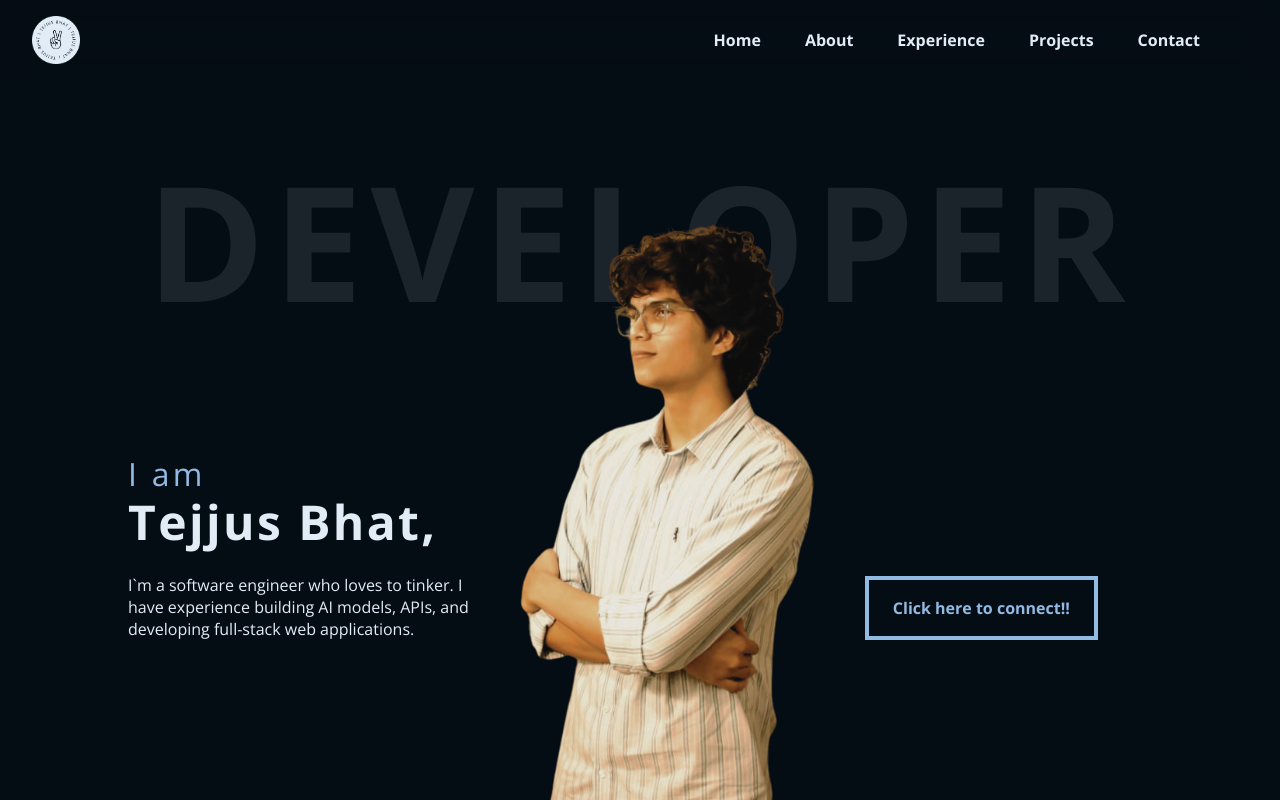
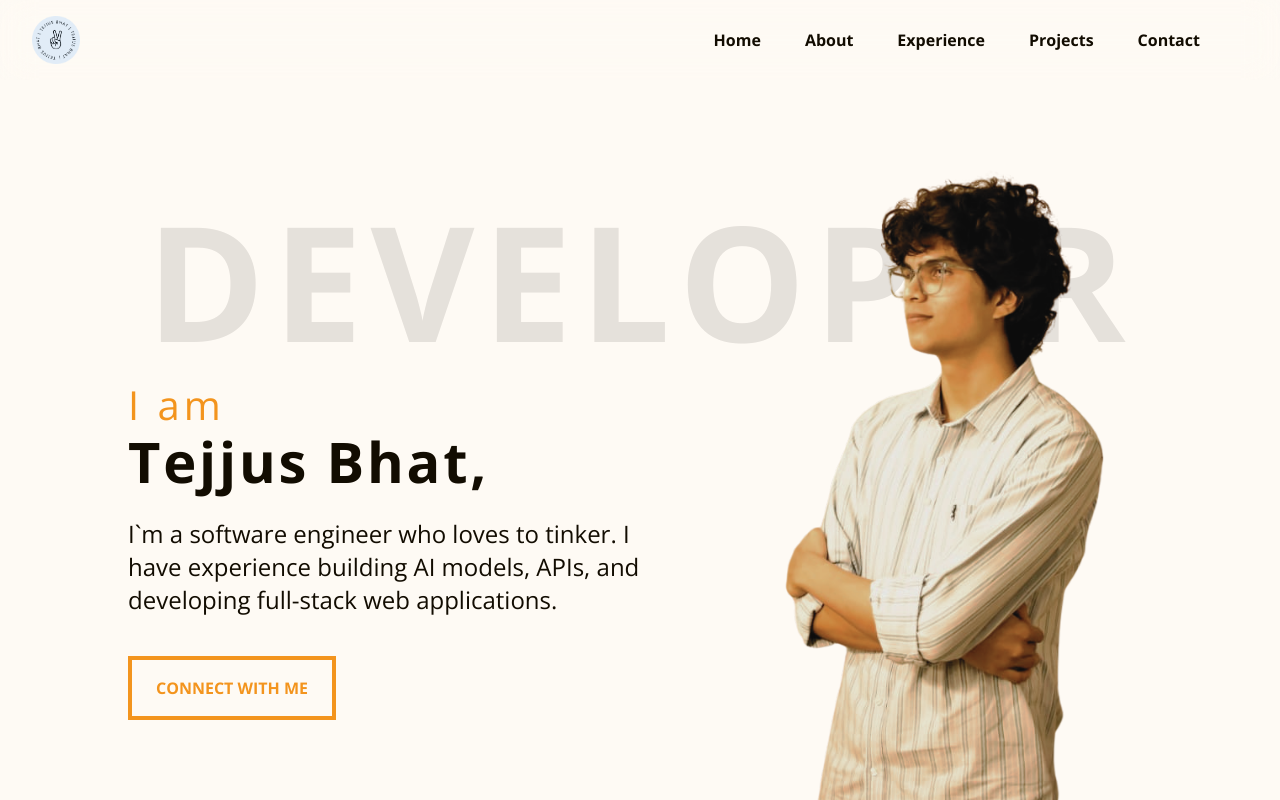
Before and after one commit to tejjusbhat/portfolio_v2, a Next.js app: page / in a window 1280 px wide. Built offline with nearby package versions, Linux system fonts and the light colour scheme.

Commit message:
restructure hero section

```diff
--- a/components/middleSection/Hero.tsx
+++ b/components/middleSection/Hero.tsx
@@ -31,7 +31,7 @@ const Hero = () => {
   return (
     <div id="home" className="relative w-full h-screen px-4 md:px-0">
       {/* Job Title Behind the Image */}
-      <div className="absolute inset-0 bottom-[40%] flex justify-center items-center z-0">
+      <div className="absolute left-[50%] transform translate-x-[-50%] bottom-[50%] flex justify-center items-center z-0">
         <span
           className="font-bold text-[6rem] md:text-[10rem] tracking-wider text-text opacity-10"
         >
@@ -40,32 +40,32 @@ const Hero = () => {
       </div>
 
       {/* Image in Front of the Job Title */}
-      <div className="absolute bottom-0 left-[50%] transform translate-x-[-50%] flex justify-center items-center z-10">
+      <div className="absolute bottom-0 right-10 flex justify-center items-center z-10">
         <Image
           src={headshot}
           alt="Headshot"
           width={600}
           height={600}
-          className="w-[600px] h-[600px] object-contain"
+          className="w-[650px] h-[650px] object-contain"
         />
       </div>
 
       {/* Text and Button in Front of the Image */}
-      <div className="relative flex w-full h-screen justify-between items-end pb-[10rem] z-20 px-32">
+      <div className="relative flex flex-col w-full h-screen justify-end gap-10 items-start pb-[5rem] z-20 px-32">
         {/* Left Section with smaller text */}
-        <div className="w-1/3 flex flex-col text-text leading-none justify-center items-start">
-          <span className="font-normal text-[1rem] md:text-[2rem] tracking-widest mb-2 text-primary">I am</span>
-          <span className="font-bold text-[2rem] md:text-[3rem] tracking-wider text-text mb-3">Tejjus Bhat,</span>
-          <span className="w-full font-normal text-[1rem] mt-4 leading-snug">
+        <div className="w-1/2 flex flex-col text-text leading-none justify-center items-start">
+          <span className="font-normal text-[1.5rem] md:text-[2.5rem] tracking-widest mb-2 text-primary">I am</span>
+          <span className="font-bold text-[2rem] md:text-[3.5rem] tracking-wider text-text mb-3">Tejjus Bhat,</span>
+          <span className="w-full font-normal text-[1.5rem] mt-4 leading-snug">
             I`m a software engineer who loves to tinker. I have experience building AI models, APIs, and developing full-stack web applications.
           </span>
         </div>
 
         {/* Button on the right */}
-        <div className="w-1/3 flex justify-center items-center">
+        <div className="w-1/3 flex justify-start items-center">
           <a href="mailto:tejjusbhat@gmail.com">
             <button className="border-[3px] md:border-[4px] border-primary text-[0.8rem] md:text-[1rem] font-bold text-primary bg-transparent px-4 md:px-6 py-3 md:py-4 transform hover:translate-x-2 hover:scale-110 hover:text-text hover:border-text transition-transform duration-200">
-              Click here to connect!!
+              CONNECT WITH ME
             </button>
           </a>
         </div>
--- a/tailwind.config.ts
+++ b/tailwind.config.ts
@@ -14,11 +14,11 @@ const config: Config = {
           "conic-gradient(from 180deg at 50% 50%, var(--tw-gradient-stops))",
       },
       colors: {
-        'text': '#e1ecf7',
-        'background': '#050d14',
-        'primary': '#92bae3',
-        'secondary': '#20257a',
-        'accent': '#6350d1',
+        'text': '#120c01',
+        'background': '#fefaf4',
+        'primary': '#f3941d',
+        'secondary': '#7f89f8',
+        'accent': '#f54bf2',
        },
       fontFamily: {
         heading: "Open Sans",
```
